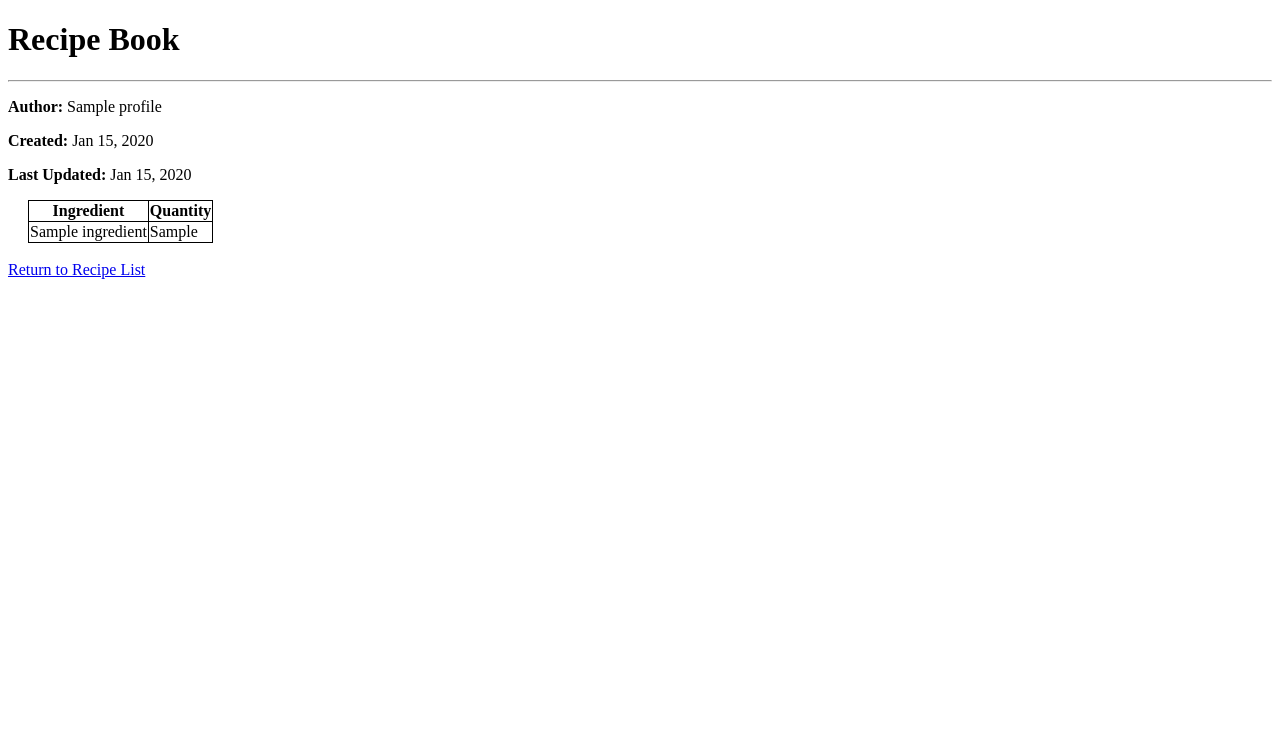
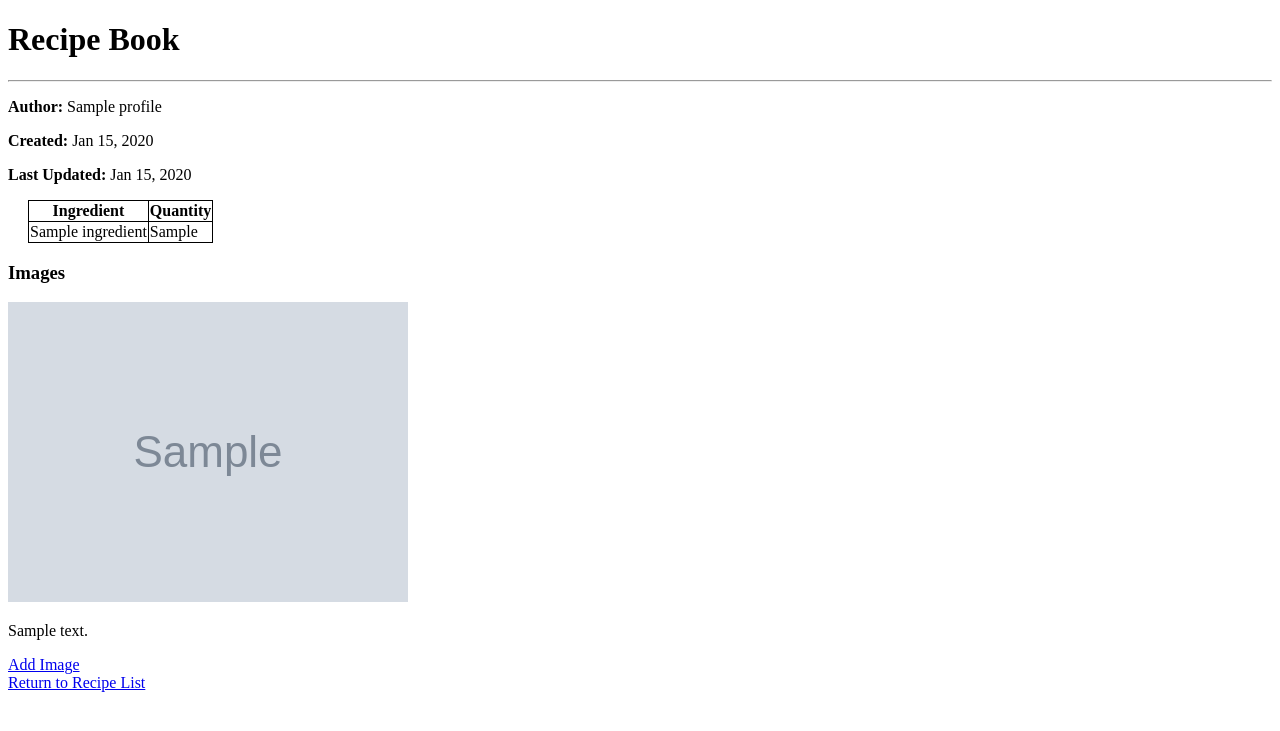
Before and after one commit to rrahffy/recipebook-Rafanan-Rafael-Jack, a Django app: page /recipe/1 in a window 1280 px wide. Shown: the top 731 px of the page. Run offline with Django 5.2, Linux system fonts and the light colour scheme; a user stored in the database is signed in; tables that the repository leaves empty hold one stand-in row (values such as "Sample post"); grey boxes marked "Sample" are stand-in pictures.

Commit message:
updated the recipe list and recipe detail templates

```diff
--- a/ledger/templates/recipe.html
+++ b/ledger/templates/recipe.html
@@ -1,6 +1,8 @@
 {% extends 'base.html' %}
 
-{% block page_title %}{{ recipe.name }}{% endblock %} {% block style %}
+{% block page_title %}{{ recipe.name }}{% endblock %}
+
+{% block style %}
 <style>
 table, td, th {
     border: 1px solid;
@@ -14,7 +16,9 @@ table {
 {% block content %}
     <p><strong>Author:</strong> {{ recipe.author.name }}</p>
     <p><strong>Created:</strong> {{ recipe.created_on|date:"M d, Y" }}</p>
-<p><strong>Last Updated:</strong> {{ recipe.updated_on|date:"M d, Y" }}</p> <table style="margin-left: 20px">
+    <p><strong>Last Updated:</strong> {{ recipe.updated_on|date:"M d, Y" }}</p>
+
+    <table style="margin-left: 20px">
         <tr>
             <th>Ingredient</th>
             <th>Quantity</th>
@@ -26,6 +30,14 @@ table {
         </tr>
         {% endfor %}
     </table>
+
+    <h3>Images</h3>
+    {% for img in recipe.images.all %}
+        <img src="{{ img.image.url }}" alt="{{ img.description }}">
+        <p>{{ img.description }}</p>
+    {% endfor %}
+
+    <a href="{% url 'recipe_add_image' recipe.pk %}">Add Image</a>
     <br>
     <a href="{% url 'recipes_list' %}">Return to Recipe List</a>
 {% endblock %}
```
Also changed, not shown: ledger/templates/recipe_list.html (+12 -9 lines). Lines whose indentation alone changed are shown as unchanged.
